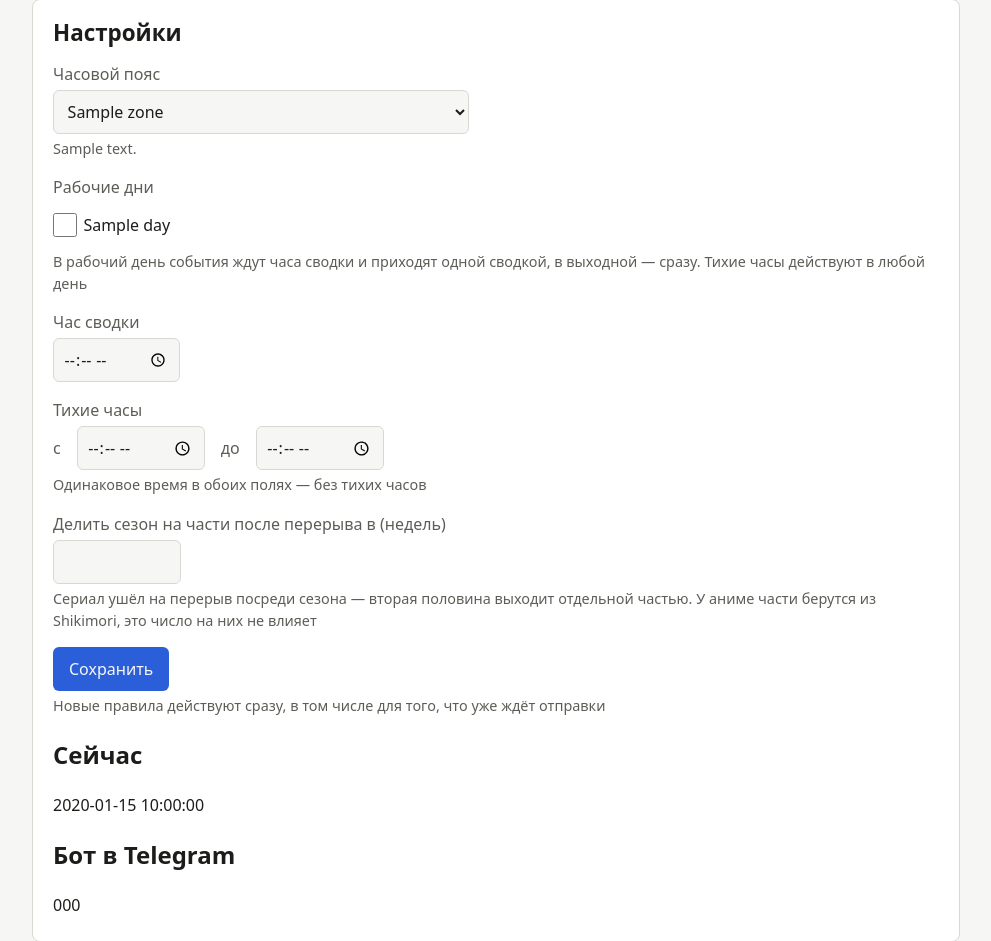
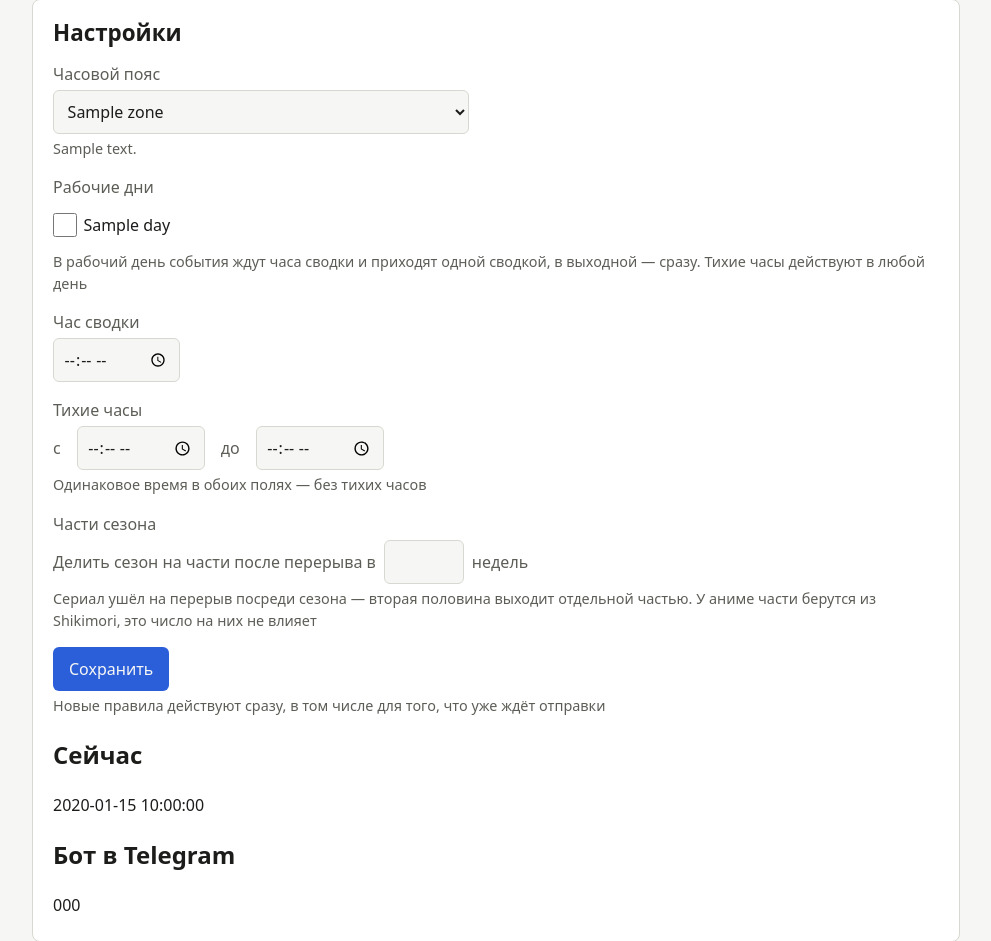
Before and after one commit to kukilvan/Telegram-bot, a Python web app: template app/web/templates/settings.html in a window 1280 px wide. Shown: the part 66-1007 px from the top of the page, without its empty margins (144-1135 px from the left). Run offline with Jinja, Linux system fonts and the light colour scheme; the template is opened without the code that fills it: most values are stand-ins (such as "Sample title", 1, 10 or a date in 2020).

Commit message:
Часть 5.4: код-ревью (review.md) на проверку; подпись «Части сезона», «← Назад» 44 px, KI-34
Сверка части со спекой, тикетами и docs/coding-standards.md: две проверки и своя.
Исправлено в ревью: подпись поля частей сезона по спеке 3.1, высота «← Назад»
в карточке, «Подключён» решает Python. Отложена KI-34 (две разные проверки
настроек). Документы: правила 7 и 10, карта кода, история части 5.4.

Co-Authored-By: Claude Opus 5.5 <noreply@anthropic.com>

```diff
--- a/app/web/settings.py
+++ b/app/web/settings.py
@@ -65,7 +65,7 @@ async def _show(
     return await pages.page(
         request, "settings.html", status_code=400 if error is not None else 200, current="/settings",
         zones=zones, days=days, shown=shown, log_note=log_note, now_line=view.now_line,
-        error_text=error.text if error is not None else "", invalid={error.field: True} if error is not None else {},
+        telegram_state=pages.telegram_note(request) or CONNECTED, error_text=error.text if error is not None else "", invalid={error.field: True} if error is not None else {},
     )
 
 
--- a/app/web/static/style.css
+++ b/app/web/static/style.css
@@ -119,6 +119,9 @@ button {
 a { color: var(--accent); }
 
 .back { margin: 0 0 0.75rem; }
+
+/* The main way back in the window of the app on an iPhone: as easy to press as a button */
+.back a { display: inline-flex; align-items: center; min-height: 44px; }
 
 /* A row of a suggestion or of the list: the poster and the text at the left, the button at the right */
 .title-row {
@@ -388,17 +391,20 @@ select, input[type="time"], input[type="number"] {
 
 .settings-form select { width: 100%; max-width: 26rem; }
 
-.days, .quiet { display: flex; flex-wrap: wrap; align-items: center; gap: 0 1rem; }
+.days, .quiet, .part-gap { display: flex; flex-wrap: wrap; align-items: center; gap: 0 1rem; }
+
+/* One sentence with the field inside: «… перерыва в [6] недель» */
+.part-gap { gap: 0 0.5rem; color: var(--muted); }
 
 .day { gap: 0.4rem; }
 
 .day input { width: 1.5rem; height: 1.5rem; }
 
-.quiet label { margin: 0; }
+.quiet label, .part-gap label { margin: 0; }
 
 .quiet input { width: 8rem; }
 
-.settings-form input[type="number"] { width: 8rem; }
+.settings-form input[type="number"] { width: 5rem; }
 
 .invalid { border-color: var(--error); outline: 1px solid var(--error); }
 
--- a/app/web/templates/settings.html
+++ b/app/web/templates/settings.html
@@ -39,11 +39,15 @@
       <p class="hint">Одинаковое время в обоих полях — без тихих часов</p>
     </fieldset>
 
-    <div class="field">
-      <label for="part_gap_weeks">Делить сезон на части после перерыва в (недель)</label>
-      <input id="part_gap_weeks" type="number" name="part_gap_weeks" min="1" max="52" step="1" value="{{ shown.part_gap_weeks }}"{% if invalid.part_gap_weeks %} class="invalid" aria-invalid="true"{% endif %}>
+    <fieldset class="field">
+      <legend>Части сезона</legend>
+      <div class="part-gap">
+        <label for="part_gap_weeks">Делить сезон на части после перерыва в</label>
+        <input id="part_gap_weeks" type="number" name="part_gap_weeks" min="1" max="52" step="1" value="{{ shown.part_gap_weeks }}"{% if invalid.part_gap_weeks %} class="invalid" aria-invalid="true"{% endif %}>
+        <span>недель</span>
+      </div>
       <p class="hint">Сериал ушёл на перерыв посреди сезона — вторая половина выходит отдельной частью. У аниме части берутся из Shikimori, это число на них не влияет</p>
-    </div>
+    </fieldset>
 
     <button type="submit">Сохранить</button>
     <p class="hint">Новые правила действуют сразу, в том числе для того, что уже ждёт отправки</p>
@@ -53,6 +57,6 @@
   <p class="now-line">{{ now_line }}</p>
 
   <h2>Бот в Telegram</h2>
-  <p class="telegram-state">{{ telegram_note or "Подключён" }}</p>
+  <p class="telegram-state">{{ telegram_state }}</p>
 </section>
 {% endblock %}
```
Also changed, not shown: KNOWN_ISSUES.md (+12 -0 lines), docs/code-map.md (+1 -1 lines), docs/coding-standards.md (+2 -2 lines), docs/history.md (+6 -0 lines), tests/test_web_settings.py (+4 -1 lines), .scratch/web-4-settings-pwa/review.md (added).
